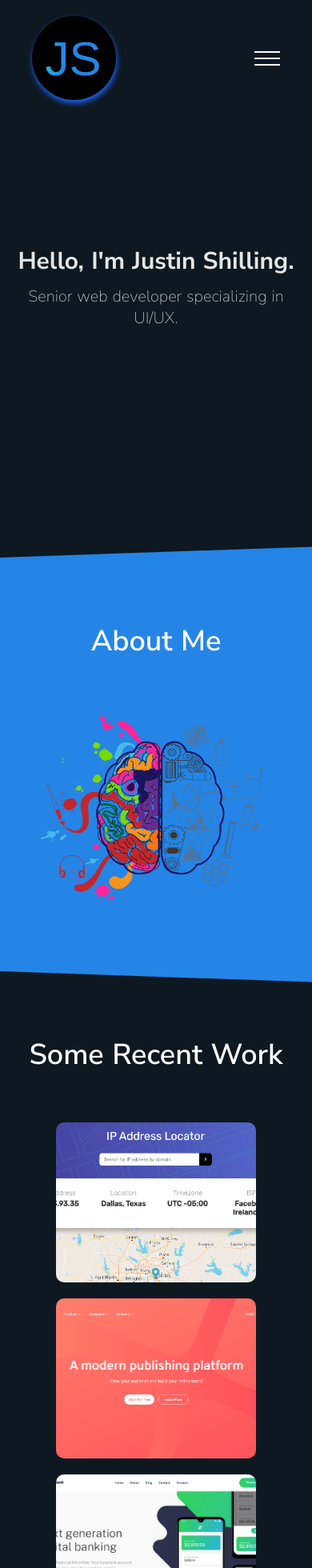
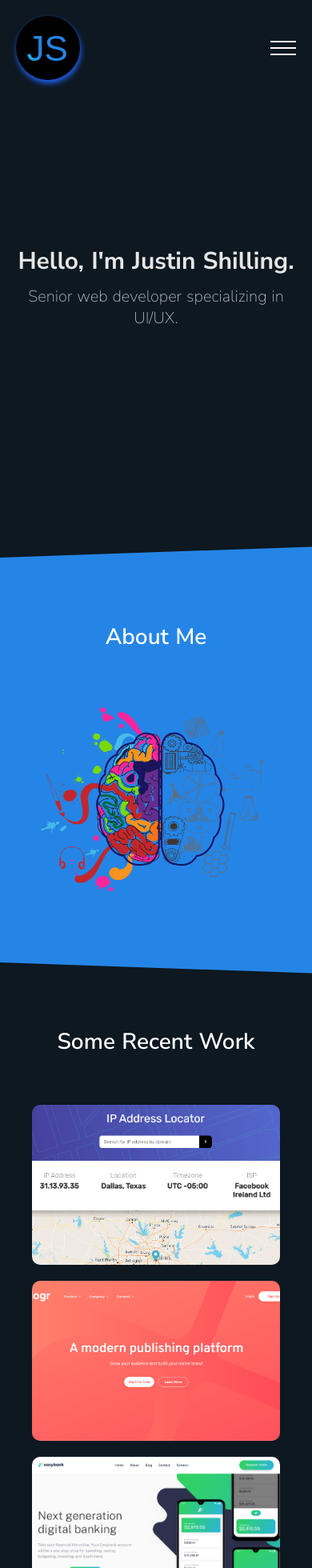
Before and after one commit to JShilling4/portfolio, a Vue app: page / in a window 390 px wide. Shown: the top 1960 px of the page at 80% size. Built offline with nearby package versions, Linux system fonts and the light colour scheme.

Commit message:
responsive adjustments

```diff
--- a/src/components/ProjectCard.vue
+++ b/src/components/ProjectCard.vue
@@ -14,7 +14,7 @@
                         v-for="(tech, index) in data.technology"
                         :key="tech"
                     >
-                        {{ tech }} <span v-if="index !== data.technology.length-1">/</span>
+                        {{ tech }} <span v-if="index !== data.technology.length-1">/ </span>
                     </span>
                 </div>
             </div>
@@ -39,22 +39,22 @@
 
 <script>
 export default {
-    name: 'ProjectCard',
+    name: "ProjectCard",
     props: {
         data: {
             type: Object,
             required: true,
-            default () {
-                return {}
-            }
-        }
+            default() {
+                return {};
+            },
+        },
     },
     computed: {
-        projectImage () {
-            return require(`@/assets/images/${this.data.desktopImage.filename}`)
-        }
-    }
-}
+        projectImage() {
+            return require(`@/assets/images/${this.data.desktopImage.filename}`);
+        },
+    },
+};
 </script>
 
 <style lang="scss" scoped>
@@ -70,7 +70,7 @@ export default {
         width: 350px;
     }
     @include breakpoint(mobile) {
-        width: 250px;
+        width: 310px;
         height: 200px;
     }
     &:after {
@@ -128,8 +128,11 @@ export default {
         justify-content: center;
         transition: transform 0.5s, opacity 0.5s;
         z-index: 10;
-        button {
+        ::v-deep button {
             margin: 0 1rem;
+            @include breakpoint(mobile) {
+                min-width: 12rem;
+            }
         }
     }
 }
--- a/src/components/ProjectContainer.vue
+++ b/src/components/ProjectContainer.vue
@@ -66,7 +66,7 @@ export default {
                     sourceCodeUrl: 'https://github.com/JShilling4/blogr-landing-page',
                     demoUrl: 'https://blogr-landing-page-js.netlify.app/',
                     technology: [
-                        'Vue 2',
+                        'Vue',
                         'Sass'
                     ]
                 },
@@ -85,7 +85,7 @@ export default {
                     sourceCodeUrl: 'https://github.com/JShilling4/easybank-landing-page',
                     demoUrl: 'https://easybank-landing-page-js.netlify.app/',
                     technology: [
-                        'Vue 2',
+                        'Vue',
                         'Sass'
                     ]
                 },
@@ -104,7 +104,7 @@ export default {
                     sourceCodeUrl: 'https://github.com/JShilling4/manage-landing-page',
                     demoUrl: 'https://manage-landing-page-js.netlify.app/',
                     technology: [
-                        'Vue 2',
+                        'Vue',
                         'Sass'
                     ]
                 }
--- a/src/components/layout/TheHeader.vue
+++ b/src/components/layout/TheHeader.vue
@@ -101,21 +101,21 @@
         >
             <div class="nav-left">
                 <a
-                    href="#"
+                    href="#aboutSection"
                     class="nav-item"
                 >
                     About
                 </a>
 
                 <a
-                    href="#"
+                    href="#recentWorkSection"
                     class="nav-item"
                 >
                     Recent Work
                 </a>
 
                 <a
-                    href="#"
+                    href="#contactSection"
                     class="nav-item"
                 >
                     Contact
@@ -185,6 +185,9 @@ export default {
     @include breakpoint(tablet-land) {
         min-height: 10rem;
     }
+    @include breakpoint(mobile) {
+        padding: 2rem 2rem;
+    }
 
     .logo {
         width: 105px;
@@ -192,6 +195,15 @@ export default {
         background-color: #000;
         border-radius: 50%;
         box-shadow: 1px 4px 0.7rem rgba(32, 99, 245, 1);
+        @include breakpoint(mobile) {
+            width: 80px;
+            height: 80px;
+        }
+        text {
+            @include breakpoint(mobile) {
+                font-size: 4.4rem;
+            }
+        }
     }
 
     .nav {
--- a/src/components/layout/section/PageSectionHeading.vue
+++ b/src/components/layout/section/PageSectionHeading.vue
@@ -17,5 +17,8 @@ export default {
     font-weight: 600;
     color: #fff;
     text-align: center;
+    @include breakpoint(mobile) {
+        font-size: 2.8rem;
+    }
 }
 </style>
```
